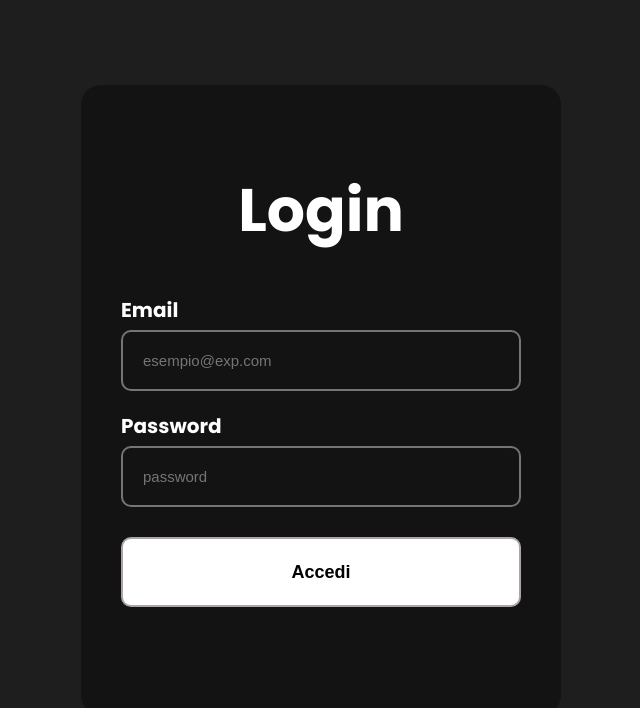
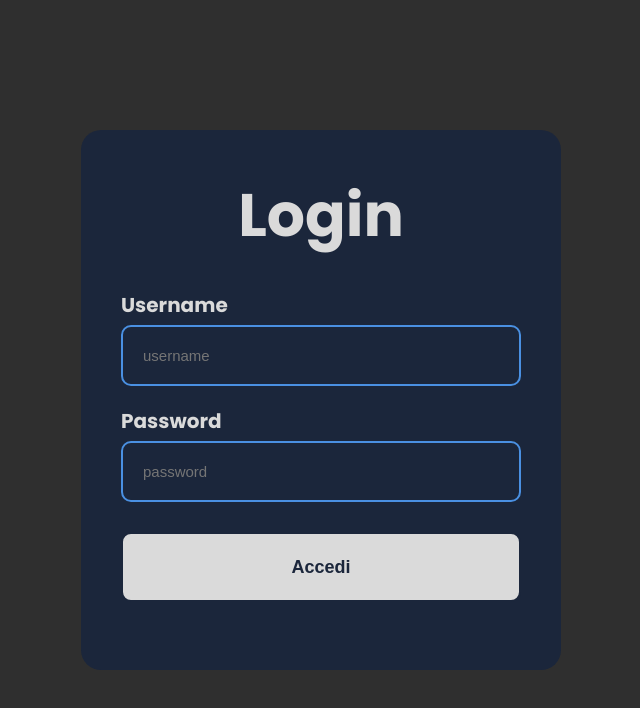
Before and after one commit to grattonii/GestioneSupplenze, a React (Vite) app in the folder AGD/frontend/: page / in a window 1280 px wide. Shown: the top 708 px of the page, without its empty margins (319-959 px from the left). Built offline with nearby package versions, Linux system fonts and the light colour scheme.

Commit message:
Alex: sitemazione interfaccia login

```diff
--- a/AGD/frontend/src/pages/Login.jsx
+++ b/AGD/frontend/src/pages/Login.jsx
@@ -1,16 +1,18 @@
 import React, { useState } from "react";
 import axios from "axios";
+import { useNavigate } from "react-router-dom";
 import "../styles/Login.css";
 
 function Login() {
-  // Stati per email e password
-  const [email, setEmail] = useState("");
+  // Stati per username e password
+  const [user, setUser] = useState("");
   const [password, setPassword] = useState("");
+  const navigate = useNavigate();
 
   // Funzione per aggiornare gli stati quando l'utente digita
   const handleChange = (event) => {
     const { name, value } = event.target;
-    if (name === "email") setEmail(value);
+    if (name === "user") setUser(value);
     if (name === "password") setPassword(value);
   };
 
@@ -18,19 +20,20 @@ function Login() {
   const handleSubmit = async (event) => {
     event.preventDefault(); // Evita il refresh della pagina
 
-    if (!email || !password) {
+    if (!user || !password) {
       alert("Compila tutti i campi!");
       return;
     }
 
     try {
       const response = await axios.post("http://localhost:5000/login", {
-        email,
+        user,
         password,
       });
 
       console.log("Risposta dal server:", response.data);
       alert("Login riuscito!");
+      navigate("/gestione-supplenze");
     } catch (error) {
       console.error("Errore durante il login", error);
       alert("Credenziali errate!");
@@ -39,32 +42,28 @@ function Login() {
 
   return (
     <>
-        <script src="https://kit.fontawesome.com/2f5f6d0fd4.js" crossorigin="anonymous"></script>
+      <script
+        src="https://kit.fontawesome.com/2f5f6d0fd4.js"
+        crossorigin="anonymous"
+      ></script>
       <div id="loginBox">
         <div id="titolo">
           <h1>Login</h1>
         </div>
-          <form action="">
+        <form onSubmit={handleSubmit}>
           <div id="formLogin">
-
             <div className="input">
-                <h3>Email</h3>
-                <input type="email" name="email" placeholder="esempio@exp.com" />
+              <h3>Username</h3>
+              <input type="text" name="user" placeholder="username" value={user} onChange={handleChange} />
             </div>
 
             <div className="input">
               <h3>Password</h3>
-                <input type="password" name="password" placeholder="password" />
+              <input type="password" name="password" placeholder="password" value={password} onChange={handleChange} />
             </div>
 
             <div id="containerPulsanti">
-              <div className="input"></div>
-                <div class="invia">
-
               <button type="submit">Accedi</button>
-
-                </div>
-
             </div>
           </div>
         </form>
--- a/AGD/frontend/src/styles/Login.css
+++ b/AGD/frontend/src/styles/Login.css
@@ -1,119 +1,101 @@
-@import url('https://fonts.googleapis.com/css2?family=Poppins:wght@700&display=swap');
+@import url("https://fonts.googleapis.com/css2?family=Poppins:wght@700&display=swap");
 
 #loginBox {
   position: absolute;
   top: 50%;
   left: 50%;
   transform: translate(-50%, -50%);
-    color: white;
-    background-color: rgb(19, 19, 19);
-
-    padding-left: 40px;
-    padding-right: 40px;
-    padding-top: 40px;
-    padding-bottom: 40px;
-
+  color: rgb(218, 218, 218);
+  background-color: rgb(27, 38, 59);
+  padding: 0 40px 40px;
   border-radius: 20px;
   min-width: 400px;
-    min-height: 550px;
+  min-height: 500px;
 }
 
-#titolo{
-
+#titolo {
   width: 100%;
   height: 100px;
   text-align: center;
-    margin-bottom: 30px;
-
+  margin-bottom: 20px;
 }
 
 #formLogin {
   width: 100%;
   height: 100px;
-
 }
 
 h3 {
-
-
   font-family: "Poppins", serif;
   font-weight: 700;
   font-style: normal;
-    color: white;
+  color: rgb(218, 218, 218);
   font-size: 20px;
   margin-bottom: 5px;
-
 }
 
 .input {
-
   width: 94%;
   margin-top: 10px;
-    /*margin-left: ;*/
   margin-right: 10%;
   margin-bottom: 20px;
 }
 .input input {
-
   width: 100%;
   background: transparent;
   border: none;
-    border: 2px solid rgba(255, 255, 255, 0.416);
+  border: 2px solid rgb(74, 144, 226);
   border-radius: 10px;
   font-size: 15px;
-    color: white;
+  color: rgb(218, 218, 218);
   padding: 20px 0px 20px 20px;
-
 }
 
-#containerPulsanti{
+.input input:focus {
+  outline: none; /* Rimuove il bordo bianco predefinito */
+  border: 2px solid rgb(74, 144, 226); /* Mantiene il bordo azzurro */
+}
 
+#containerPulsanti {
   text-align: center;
   margin-top: 30px;
   width: 100%;
   height: 100px;
-
 }
 
 #containerPulsanti button {
-
   width: 100%;
   height: 70px;
   font-size: 18px;
   font-weight: bold;
-    color: rgba (59, 39, 39, 0.416);
+  color: rgb(27, 38, 59);
   font-weight: 700;
 
-    background-color: white;
-    border: 2px solid rgba(59, 39, 39, 0.416);
+  background-color: rgb(218, 218, 218);
+  border: 2px solid rgb(27, 38, 59);
   border-radius: 10px;
   cursor: pointer;
   transition: 0.17s;
-
 }
 
 #containerPulsanti button:hover {
-
   font-size: 18px;
   font-weight: bold;
-    color: white;
-    background-color: rgba(59, 39, 39, 0.416);
-    border: 2px solid white;
+  color: rgb(218, 218, 218);
+  background-color: rgb(27, 38, 59);
+  border: 2px solid rgb(218, 218, 218);
   border-radius: 10px;
   cursor: pointer;
   transition: 0.17s;
-
 }
 h1 {
-
   font-weight: 700;
   font-style: normal;
-    color: white;
+  color: rgb(218, 218, 218);
   font-size: 60px;
 }
 
 body {
-    background-color: rgb(30, 30, 30);
+  background-color: rgb(47, 47, 47);
   font-family: "Poppins", serif;
-
 }
```
Lines whose indentation alone changed are shown as unchanged.
